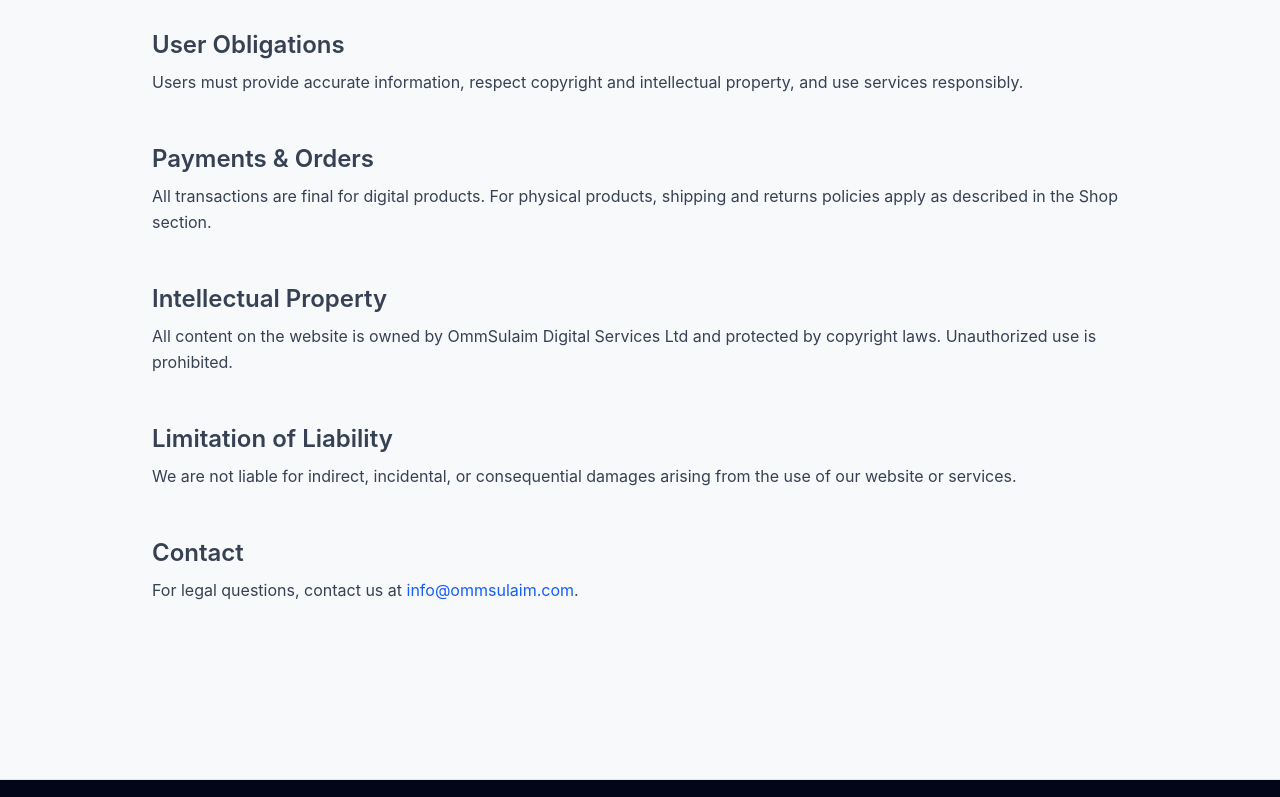
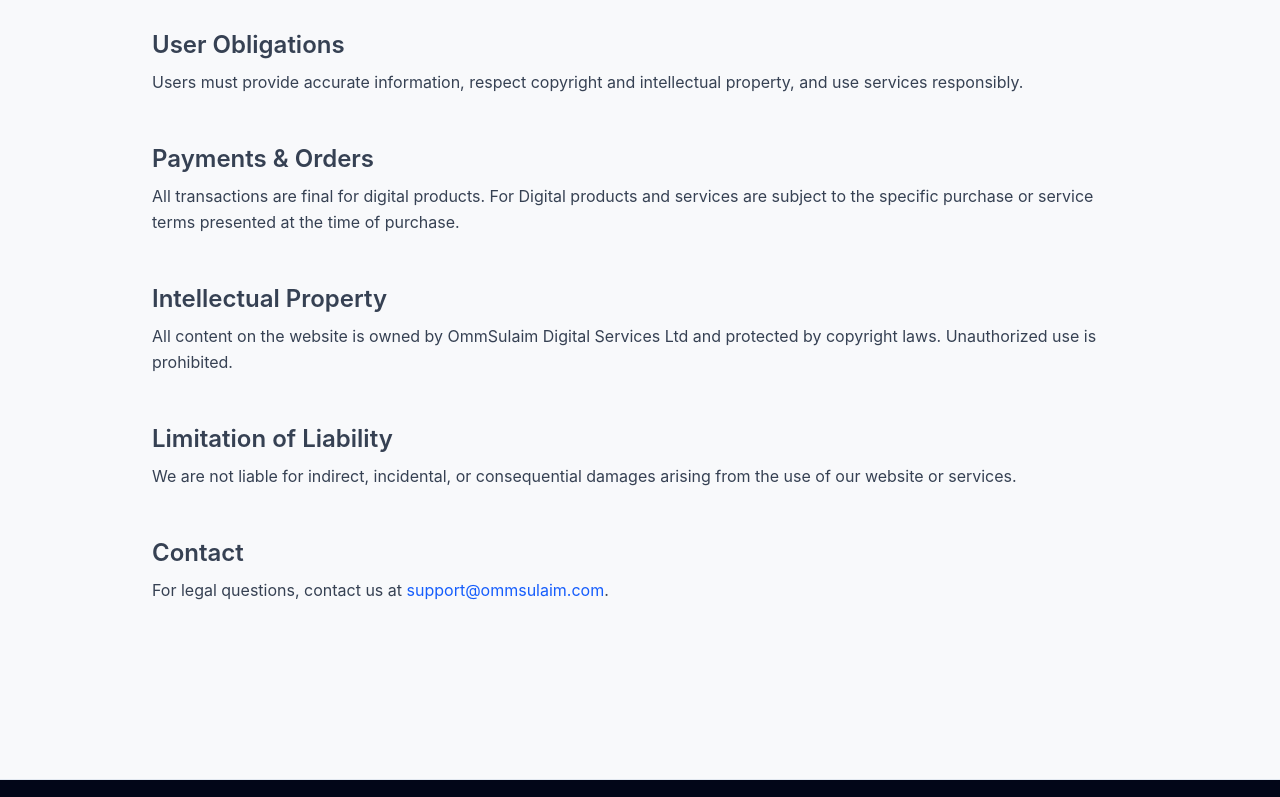
Before and after one commit to veiled-Dev/ommsulaimv2, a Next.js app: page /terms in a window 1280 px wide. Shown: the part 548-1345 px from the top of the page. Built offline with nearby package versions, Linux system fonts and the light colour scheme; no server answers.

Commit message:
Keep legal contact and shop wording current

```diff
--- a/app/terms/page.tsx
+++ b/app/terms/page.tsx
@@ -31,7 +31,7 @@ export default function TermsPage() {
 
           <div>
             <h2 className="text-2xl font-semibold mb-2">Payments & Orders</h2>
-            <p>All transactions are final for digital products. For physical products, shipping and returns policies apply as described in the Shop section.</p>
+            <p>All transactions are final for digital products. For Digital products and services are subject to the specific purchase or service terms presented at the time of purchase.</p>
           </div>
 
           <div>
@@ -46,7 +46,7 @@ export default function TermsPage() {
 
           <div>
             <h2 className="text-2xl font-semibold mb-2">Contact</h2>
-            <p>For legal questions, contact us at <a href="mailto:info@ommsulaim.com" className="text-blue-600">info@ommsulaim.com</a>.</p>
+            <p>For legal questions, contact us at <a href="mailto:support@ommsulaim.com" className="text-blue-600">support@ommsulaim.com</a>.</p>
           </div>
         </section>
       </main>
```
